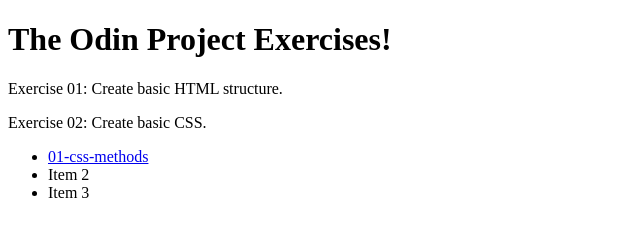
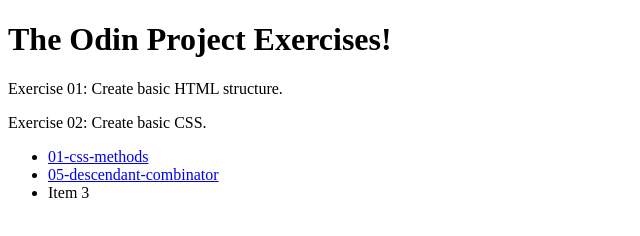
Before and after one commit to mldwr/odin-html-css, a plain HTML site: page index.html in a window 1280 px wide. Shown: the whole page, without its empty margins (0-640 px from the left). Drawn offline with Linux system fonts and the light colour scheme.

Commit message:
Update index.html

```diff
--- a/index.html
+++ b/index.html
@@ -10,8 +10,8 @@
     <p>Exercise 01: Create basic HTML structure.</p>
     <p>Exercise 02: Create basic CSS.</p>
     <ul>
-  <li><a href='01-css-methods.html'>01-css-methods</a></li>
-  <li>Item 2</li>
+  <li><a href="01-css-methods.html">01-css-methods</a></li>
+  <li><a href="05-descendant-combinator.html">05-descendant-combinator</a></li>
   <li>Item 3</li>
 </ul>
   </body>
```
